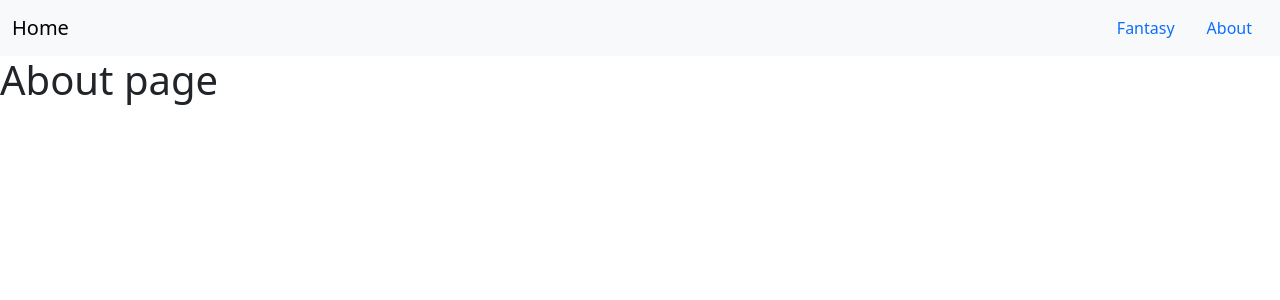
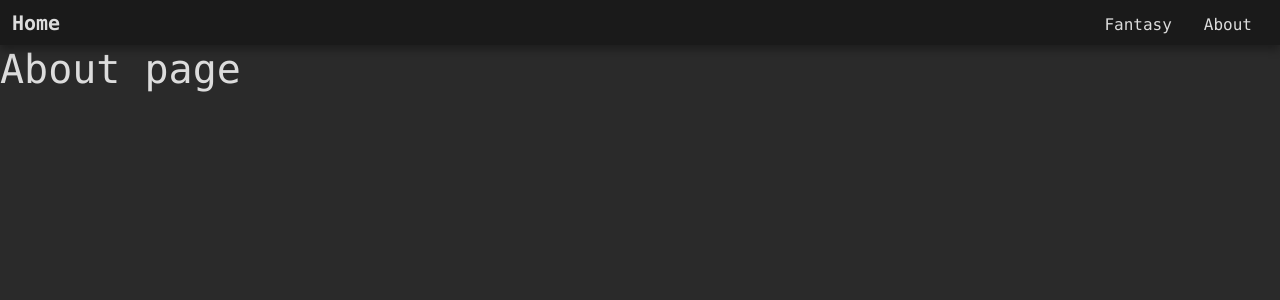
Before and after one commit to tkusak27/tomkusak, a Django app: page /about/ in a window 1280 px wide. Shown: the top 300 px of the page. Run offline with Django 4.2, Linux system fonts and the light colour scheme.

Commit message:
navbar styled

```diff
--- a/vercel_app/templates/about.html
+++ b/vercel_app/templates/about.html
@@ -5,7 +5,6 @@
     <link href="https://cdn.jsdelivr.net/npm/bootstrap@5.3.0/dist/css/bootstrap.min.css" rel="stylesheet" integrity="sha384-9ndCyUaIbzAi2FUVXJi0CjmCapSmO7SnpJef0486qhLnuZ2cdeRhO02iuK6FUUVM" crossorigin="anonymous">
         {% include 'partials/navbar.html' %}
         <h1>About page</h1>
-    <style>
-        { % include 'partials/style.html %}
-    </style>
 </html>
+
+{% include 'partials/style.html' %}
--- a/vercel_app/templates/fantasy.html
+++ b/vercel_app/templates/fantasy.html
@@ -5,7 +5,6 @@
     <link href="https://cdn.jsdelivr.net/npm/bootstrap@5.3.0/dist/css/bootstrap.min.css" rel="stylesheet" integrity="sha384-9ndCyUaIbzAi2FUVXJi0CjmCapSmO7SnpJef0486qhLnuZ2cdeRhO02iuK6FUUVM" crossorigin="anonymous">
         {% include 'partials/navbar.html' %}
         <h1>Fantasy football page</h1>
-    <style>
-        { % include 'partials/style.html %}
-    </style>
 </html>
+
+{% include 'partials/style.html' %}
--- a/vercel_app/templates/index.html
+++ b/vercel_app/templates/index.html
@@ -5,7 +5,6 @@
     <link href="https://cdn.jsdelivr.net/npm/bootstrap@5.3.0/dist/css/bootstrap.min.css" rel="stylesheet" integrity="sha384-9ndCyUaIbzAi2FUVXJi0CjmCapSmO7SnpJef0486qhLnuZ2cdeRhO02iuK6FUUVM" crossorigin="anonymous">
         {% include 'partials/navbar.html' %}
         <h1>Index page</h1>
-    <style>
-        { % include 'partials/style.html %}
-    </style>
 </html>
+
+{% include 'partials/style.html' %}
--- a/vercel_app/templates/partials/style.html
+++ b/vercel_app/templates/partials/style.html
@@ -1,20 +1,22 @@
+<style>
+
     .navbar {
         padding: 0;
     }
 
     body {
-    background-color: #b30000; /* Replace with your desired color */
+        background-color: #2A2A2A; /* Replace with your desired color */
     }
 
     .container-fluid {
-    background: #990000;
+        background: #1A1A1A;
         padding-top: 0.1%;
         box-shadow: 0 5px 8px rgba(0, 0, 0, 0.3);
     }
 
     .navbar-brand {
-  color: #e6b800;
-  font-family: Rockwell, sans-serif;
+    color: #DCDCDC;
+    font-family: Consolas;
     font-weight: bold;
     }
 
@@ -26,19 +28,18 @@ body {
     .navbar-brand:not(:hover)
     {
     transition: color 0.2s ease-in-out;
-  color: #e6b800;
+    color: #DCDCDC;
     }
 
     .nav-link {
-  color: #e6b800;
-  font-family: Rockwell, sans-serif;
+    color: #DCDCDC;
+    font-family: Consolas;
     padding-top: 12px;
     }
 
     .nav-link:hover {
     color: yellow;
     }
-
 
     .container-sm {
     margin-top: 50px;
@@ -57,13 +58,12 @@ border-radius: 20px;
     }
 
     .form-label {
-  font-family: Rockwell, sans-serif;
+    font-family: Consolas, sans-serif;
     }
 
-
     .signup-header {
-  color: #e6b800;
-  font-family: Rockwell, sans-serif;
+    color: #DCDCDC;
+    font-family: Consolas, sans-serif;
     text-align: center;
     }
 
@@ -87,13 +87,13 @@ padding-right: 20%;
     }
 
     .profile-name {
-  font-family: Rockwell, sans-serif;
+    font-family: Consolas, sans-serif;
     text-align: left;
     color: #e6b800;
     }
 
     .profile-info {
-  font-family: Rockwell, sans-serif;
+    font-family: Consolas, sans-serif;
     text-align: left;
     color: #e6b800;
     }
@@ -121,3 +121,9 @@ margin-left: 2%;
     margin-right: 2%;
     padding-bottom: 2%;
     }
+
+    h1 {
+    font-family: Consolas, sans-serif;
+    color: #DCDCDC;
+    }
+</style>
```
Lines whose indentation alone changed are shown as unchanged.
